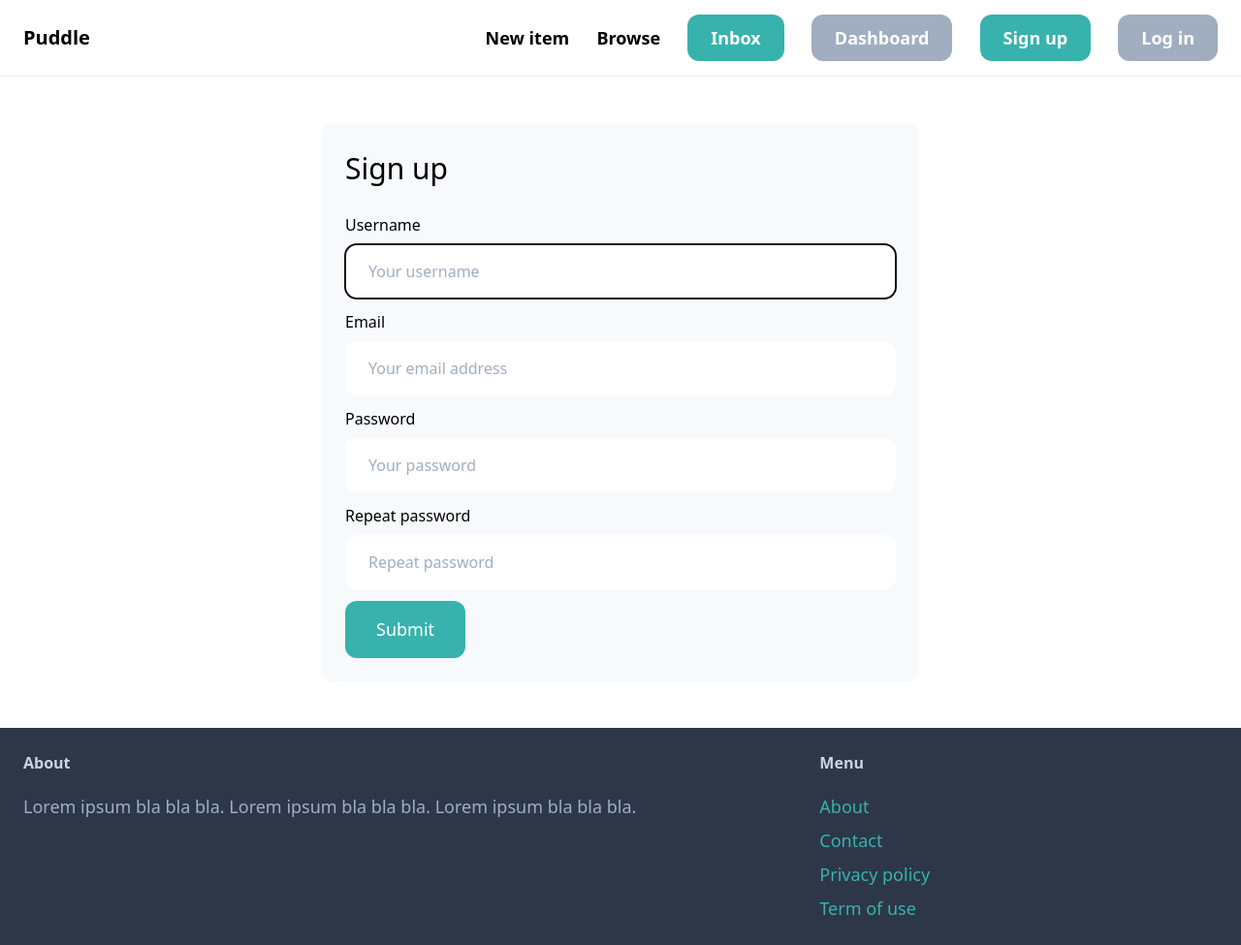
After one commit to EmmanuelAllanMJ/Marketplace, a Django app: page /signup/ in a window 1280 px wide. The commit adds this page. Shown: the whole page at 97% size. Run offline with Django 4.2, Linux system fonts and the light colour scheme; some libraries are stand-ins or nearby versions.

Commit message:
Added sigup form

```diff
--- /dev/null
+++ b/puddle/core/forms.py
@@ -0,0 +1,28 @@
+from django import forms
+from django.contrib.auth.forms import UserCreationForm
+from django.contrib.auth.models import User
+
+class SignupForm(UserCreationForm):
+
+    email = forms.EmailField(max_length=254, help_text='Required. Enter a valid email address.')
+
+    class Meta:
+        model = User
+        fields = ('username','email','password1','password2')
+
+    username = forms.CharField(widget=forms.TextInput(attrs={
+        'placeholder': 'Your username',
+        'class': 'w-full py-4 px-6 rounded-xl'
+    }))
+    email = forms.CharField(widget=forms.EmailInput(attrs={
+        'placeholder': 'Your email address',
+        'class': 'w-full py-4 px-6 rounded-xl'
+    }))
+    password1 = forms.CharField(widget=forms.PasswordInput(attrs={
+        'placeholder': 'Your password',
+        'class': 'w-full py-4 px-6 rounded-xl'
+    }))
+    password2 = forms.CharField(widget=forms.PasswordInput(attrs={
+        'placeholder': 'Repeat password',
+        'class': 'w-full py-4 px-6 rounded-xl'
+    }))
--- a/puddle/core/templates/core/base.html
+++ b/puddle/core/templates/core/base.html
@@ -18,7 +18,7 @@
 
                 <a href="/" class="px-6 py-3 text-lg font-semibold bg-teal-500 text-white rounded-xl hover:bg-teal-700">Inbox</a>
                 <a href="/" class="px-6 py-3 text-lg font-semibold bg-gray-500 text-white rounded-xl hover:bg-gray-700">Dashboard</a>
-                <a href="/" class="px-6 py-3 text-lg font-semibold bg-teal-500 text-white rounded-xl hover:bg-teal-700">Sign up</a>
+                <a href="{% url 'core:signup' %}" class="px-6 py-3 text-lg font-semibold bg-teal-500 text-white rounded-xl hover:bg-teal-700">Sign up</a>
                 <a href="/" class="px-6 py-3 text-lg font-semibold bg-gray-500 text-white rounded-xl hover:bg-gray-700">Log in</a>
         </div>
     </nav>
--- /dev/null
+++ b/puddle/core/templates/core/signup.html
@@ -0,0 +1,45 @@
+{% extends 'core/base.html' %}
+
+{% block title %}Sign up{% endblock %}
+
+{% block content %}
+<div class="w-1/2 my-6 mx-auto p-6 bg-gray-100 rounded-xl">
+    <h1 class="mb-6 text-3xl">Sign up</h1>
+
+    <form method="post" action=".">
+        {% csrf_token %}
+        <!-- {{form.as_p}} To show default form-->
+        <div class="mb-3">
+            <label class="inline-block mb-2">Username</label><br>
+            {{ form.username }}
+        </div>
+
+        <div class="mb-3">
+            <label class="inline-block mb-2">Email</label><br>
+            {{ form.email }}
+        </div>
+
+        <div class="mb-3">
+            <label class="inline-block mb-2">Password</label><br>
+            {{ form.password1 }}
+        </div>
+
+        <div class="mb-3">
+            <label class="inline-block mb-2">Repeat password</label><br>
+            {{ form.password2 }}
+        </div>
+
+        {% if form.errors or form.non_field_errors %}
+            <div class="mb-3 p-6 bg-red-100 rounded-xl">
+                {% for field in form %}
+                    {{ field.errors }}
+                {% endfor %}
+
+                {{ form.non_field_errors }}
+            </div>
+        {% endif %}
+
+        <button class="py-4 px-8 text-lg bg-teal-500 hover:bg-teal-700 rounded-xl text-white">Submit</button>
+    </form>
+</div>
+{% endblock %}
--- a/puddle/core/urls.py
+++ b/puddle/core/urls.py
@@ -1,9 +1,10 @@
 from django.urls import path
-from .views import index, contact
+from .views import index, contact, signup
 
 app_name = 'core'
 
 urlpatterns = [
     path('', index, name='index'),
     path('contact/', contact, name='contact'),
+    path('signup/', signup, name='signup')
 ]
--- a/puddle/core/views.py
+++ b/puddle/core/views.py
@@ -1,5 +1,6 @@
-from django.shortcuts import render
+from django.shortcuts import render , redirect
 from item.models import Category, Item
+from  .forms import SignupForm
 
 # Create your views here.
 def index(request):
@@ -12,3 +13,18 @@ def index(request):
 
 def contact(request):
     return render(request, 'core/contact.html')
+
+def signup(request):
+    if request.method == 'POST':
+        form = SignupForm(request.POST)
+        if form.is_valid():
+            # save the user
+            form.save()
+            # login the user
+            # redirect the user to the home page
+            return redirect('core:index')
+    else:
+        form = SignupForm()
+    return render(request, 'core/signup.html',{
+        'form': form
+    })
```
Also changed, not shown: README.md.
